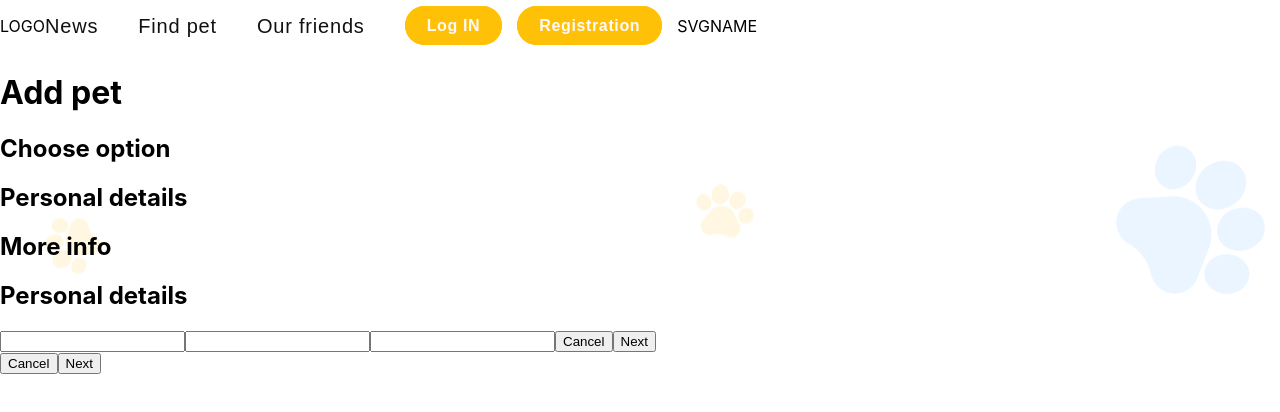
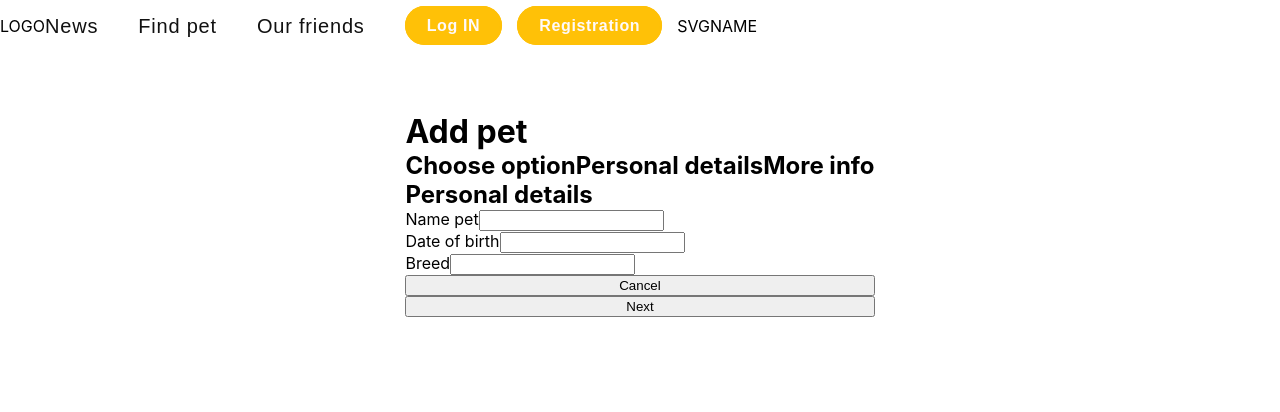
Before and after one commit to leo-moon/YourPet_token, a React (Create React App) app: page /add-pet in a window 1280 px wide. Both pictures are taken after a click on the button "Next". Shown: the top 412 px of the page. Built offline with nearby package versions, Linux system fonts and the light colour scheme.

Commit message:
adds form`s logic

```diff
--- a/src/index.css
+++ b/src/index.css
@@ -13,3 +13,7 @@ code {
   font-family: source-code-pro, Menlo, Monaco, Consolas, 'Courier New',
     monospace;
 }
+
+h1, h2, h3,h4, h5, h6 {
+  margin: 0;
+}
--- a/src/pages/AddPetPage/AddPage.module.css
+++ b/src/pages/AddPetPage/AddPage.module.css
@@ -0,0 +1,32 @@
+/* Mobile */
+
+.container {
+   display: flex;
+   flex-direction: column;
+   align-items: center;
+   margin-top: 40px;
+
+   background-color: #fff;
+}
+
+.form {
+   display: flex;
+   flex-direction: column;
+   width: 100%;
+   height: 100%;
+
+}
+
+.formWrapper {
+   display: Flex;
+   flex-direction: column;
+   padding: 20px 8px 16px;
+}
+
+.categoryWrapper {
+   display: flex;
+}
+
+title {
+   /* font-family: */
+}
--- a/src/pages/AddPetPage/AddPetPage.jsx
+++ b/src/pages/AddPetPage/AddPetPage.jsx
@@ -1,63 +1,141 @@
-import { Formik, Form } from 'formik';
-import { object, string, number, date, InferType } from 'yup';
+// import { Formik, Form } from 'formik';
+// import { object, string, number, date, InferType } from 'yup';
 import { useState } from 'react';
 
 import FirstStep from './FirstStep/FirstStep';
 import SecondStep from './SecondStep/SecondStep';
 import ThirdStep from './ThirdStep/ThirdStep';
 
+import css from './AddPage.module.css';
+
+// import getInitialFields from './getInitialFields';
+
+const initialData = {
+  category: 'your pet',
+  namePet: '',
+  dateOfBirth: '',
+  breed: '',
+  location: '',
+  comments: '',
+  title: '',
+  sex: '',
+  price: '',
+  image: '',
+};
+
 const AddPetPage = () => {
-  const [step, setStep] = useState(0);
-  const [option, setOption] = useState(null);
-  console.log(step);
-  console.log(option);
+  const [data, setData] = useState(initialData);
+  const [currentStep, setCurrentStep] = useState(0);
 
-  const onNextBtnClick = e => {
-    if (e.target.textContent !== 'Next') return;
-    console.dir(e);
-    console.dir(e.currentTarget.elements.addPetOption.value);
+  console.log(data);
 
-    if (step === 3) return;
-
-    setStep(prev => prev + 1);
-
-    setOption(e.currentTarget.elements.addPetOption.value);
+  const makeRequest = async formData => {
+    console.log('Form submited', formData);
   };
 
-  const onCancelBtnCLick = () => {
-    setStep(prev => prev - 1);
+  const handleNextStep = (newData, final = false) => {
+    setData(prev => ({ ...prev, ...newData }));
+
+    if (final) {
+      makeRequest(data);
+      return;
+    }
+    setCurrentStep(prev => prev + 1);
   };
 
-  const baseNextStepsInitialValues = {
-    petName: '',
-    petBirthDate: '',
-    breed: '',
+  const handlePrevStep = newData => {
+    setData(prev => ({ ...prev, ...newData }));
+    setCurrentStep(prev => prev - 1);
   };
 
+  const steps = [
+    <FirstStep next={handleNextStep} data={data} />,
+    <SecondStep next={handleNextStep} prev={handlePrevStep} data={data} />,
+    <ThirdStep next={handleNextStep} prev={handlePrevStep} data={data} />,
+  ];
+
   return (
-    <Formik
-      initialValues={
-        step === 0 ? { addPetOption: '' } : { ...baseNextStepsInitialValues }
-      }
-    >
-      <Form onClick={onNextBtnClick}>
+    <div className={css.container}>
+      <div className={css.formWrapper}>
         <h1>Add pet</h1>
-        <h2>Choose option</h2>
-        <h2>Personal details</h2>
-        <h2>More info</h2>
-        <FirstStep setStep={setStep} setOption={setOption} step={step} />
-        <SecondStep setStep={setStep} setOption={setOption} step={step} />
-        <ThirdStep setStep={setStep} setOption={setOption} step={step} />
-        <button
-          type="button"
-          onClick={onCancelBtnCLick}
-          disabled={step === 0 ? true : false}
-        >
-          Cancel
-        </button>
-        <button type="button">Next</button>
-      </Form>
-    </Formik>
+        <div className={css.categoryWrapper}>
+          <h2>Choose option</h2>
+          <h2>Personal details</h2>
+          <h2>More info</h2>
+        </div>
+
+        {steps[currentStep]}
+      </div>
+    </div>
   );
 };
 export default AddPetPage;
+
+// const [step, setStep] = useState(1);
+// const [option, setOption] = useState('your pet');
+// const [completedFields, setCompletedFields] = useState({});
+// // console.log(step);
+// // console.log(option);
+// console.log(completedFields);
+// console.log(getInitialFields(step, option));
+
+// const onNextBtnClick = e => {
+//   if (e.target.textContent !== 'Next') return;
+
+//   let userValues = {};
+
+//   const fields = Object.keys(getInitialFields(step, option));
+
+//   fields.forEach(el => {
+//     const { value } = e.currentTarget.elements[el];
+
+//     // console.log(value);
+
+//     userValues = { ...userValues, [el]: value };
+
+//     // console.log(userValues);
+//   });
+
+//   console.log(userValues);
+
+//   setCompletedFields(prev => ({ ...prev, ...userValues }));
+
+//   if (step === 1) {
+//     setOption(e.currentTarget.elements.addPetOption.value);
+//   }
+
+//   setStep(prev => prev + 1);
+
+//   // console.log(completedFields);
+// };
+
+// const onCancelBtnCLick = () => {
+//   setStep(prev => prev - 1);
+// };
+
+// return (
+//   <Formik
+//     initialValues={
+//       // getInitialFields(step, option)
+//       initialValues
+//     }
+//   >
+//     <Form onClick={onNextBtnClick}>
+// <h1>Add pet</h1>
+// <h2>Choose option</h2>
+// <h2>Personal details</h2>
+// <h2>More info</h2>
+//       <FirstStep setStep={setStep} setOption={setOption} step={step} />
+//       <SecondStep setStep={setStep} setOption={setOption} step={step} />
+//       <ThirdStep setStep={setStep} setOption={setOption} step={step} />
+//       <button
+//         type="button"
+//         onClick={onCancelBtnCLick}
+//         disabled={step === 0 ? true : false}
+//       >
+//         Cancel
+//       </button>
+//       <button type="button">Next</button>
+//     </Form>
+//   </Formik>
+// );
--- a/src/pages/AddPetPage/FirstStep/FirstStep.jsx
+++ b/src/pages/AddPetPage/FirstStep/FirstStep.jsx
@@ -1,38 +1,44 @@
 import { Formik, Field, Form } from 'formik';
 
-const initialValues = {
-  addPetOption: '',
+import css from '../AddPage.module.css';
+
+const FirstStep = ({ data, next }) => {
+  const handleSubmit = values => {
+    next(values);
   };
-
-const FirstStep = ({ setStep, setOption, step }) => {
-  if (step !== 0) return null;
-
   return (
-    <>
-      <h2>Choose option</h2>
-
+    <Formik initialValues={data} onSubmit={handleSubmit}>
+      <Form className={css.form}>
         <label>
           your pet
           <Field
             type="radio"
-          name="addPetOption"
+            name="category"
             value="your pet"
-          checked={true}
+            // checked={true}
           />
         </label>
         <label>
           sell
-        <Field type="radio" name="addPetOption" value="sell" />
+          <Field type="radio" name="category" value="sell" />
         </label>
         <label>
           lost/found
-        <Field type="radio" name="addPetOption" value="lost/found" />
+          <Field type="radio" name="category" value="lost/found" />
         </label>
         <label>
           in good gands
-        <Field type="radio" name="addPetOption" value="in good gands" />
+          <Field type="radio" name="category" value="in good gands" />
         </label>
-    </>
+        {/* <button
+          type="button"
+          // onClick={onCancelBtnCLick}
+        >
+          Cancel
+        </button> */}
+        <button type="submit">Next</button>
+      </Form>
+    </Formik>
   );
 };
 
--- a/src/pages/AddPetPage/SecondStep/SecondStep.jsx
+++ b/src/pages/AddPetPage/SecondStep/SecondStep.jsx
@@ -1,30 +1,43 @@
 import { Formik, Field, Form } from 'formik';
 
-const baseInitialValues = {
-  petName: '',
-  petBirthDate: '',
-  breed: '',
-};
+import css from '../AddPage.module.css';
 
-const SecondStep = ({ step }) => {
-  const onCancelBtnClick = () => {};
-  if (step !== 1) return null;
+const SecondStep = ({ data, next, prev }) => {
+  const handleSubmit = values => {
+    next(values);
+  };
 
   return (
-    <>
-      <h2>Personal details</h2>
-      <Formik initialValues={{ ...baseInitialValues }}>
-        <Form>
-          <Field name="petName" />
-          <Field name="petBirthDate" />
-          <Field name="breed" />
-          <button type="button" onClick={onCancelBtnClick}>
+    <Formik initialValues={data} onSubmit={handleSubmit}>
+      {({ values }) => (
+        <Form className={css.form}>
+          <h2>Personal details</h2>
+          {data.category !== 'your pet' && (
+            <label>
+              Title of add
+              <Field name="title" />
+            </label>
+          )}
+          <label>
+            Name pet
+            <Field name="namePet" />
+          </label>
+          <label>
+            Date of birth
+            <Field name="dateOfBirth" />
+          </label>
+          <label>
+            Breed
+            <Field name="breed" />
+          </label>
+
+          <button type="button" onClick={() => prev(values)}>
             Cancel
           </button>
-          <button type="button">Next</button>
+          <button type="submit">Next</button>
         </Form>
-      </Formik>
-    </>
+      )}
+    </Formik>
   );
 };
 
--- a/src/pages/AddPetPage/ThirdStep/ThirdStep.jsx
+++ b/src/pages/AddPetPage/ThirdStep/ThirdStep.jsx
@@ -1,7 +1,60 @@
-const ThirdStep = ({ step }) => {
-  if (step !== 3) return null;
+import { Field, Form, Formik } from 'formik';
 
-  return <h2>ThirdStep</h2>;
+import css from '../AddPage.module.css';
+
+const ThirdStep = ({ next, prev, data }) => {
+  const handleSubmit = values => {
+    next(values, true);
+  };
+
+  return (
+    <Formik initialValues={data} onSubmit={handleSubmit}>
+      {({ values }) => (
+        <Form className={css.form}>
+          <h2>ThirdStep</h2>
+          <label>
+            Female
+            <Field type="radio" name="sex" value="Female" />
+          </label>
+          <label>
+            Male
+            <Field type="radio" name="sex" value="Male" />
+          </label>
+
+          {data.category !== 'your pet' && (
+            <>
+              <label>
+                Location
+                <Field name="location" />
+              </label>
+
+              {data.category === 'sell' && (
+                <label>
+                  Price
+                  <Field name="price" />
+                </label>
+              )}
+
+              <label>
+                Comments
+                <Field name="comments" />
+              </label>
+            </>
+          )}
+
+          <label>
+            Add photo
+            <Field type="file" name="image" />
+          </label>
+
+          <button type="button" onClick={() => prev(values)}>
+            Cancel
+          </button>
+          <button type="submit">Next</button>
+        </Form>
+      )}
+    </Formik>
+  );
 };
 
 export default ThirdStep;
--- /dev/null
+++ b/src/pages/AddPetPage/getInitialFields.js
@@ -0,0 +1,20 @@
+import { baseFields, additionalFields } from './fields';
+
+// console.log(baseFields, additionalFields);
+
+const getInitialFields = (step, option) => {
+  // console.log(step, option);
+  if (step === 1) return baseFields.firstStep;
+
+  if (step === 2)
+    return option === 'your pet'
+      ? baseFields.secondStep
+      : { ...baseFields.secondStep, ...additionalFields.secondStep };
+
+  if (step === 3)
+    return option === 'your pet'
+      ? baseFields.thirdStep
+      : { ...baseFields.thirdStep, ...additionalFields.thirdStep };
+};
+
+export default getInitialFields;
```
Also changed, not shown: src/pages/AddPetPage/fields.js (added, +25 -0 lines). Lines whose indentation alone changed are shown as unchanged.
